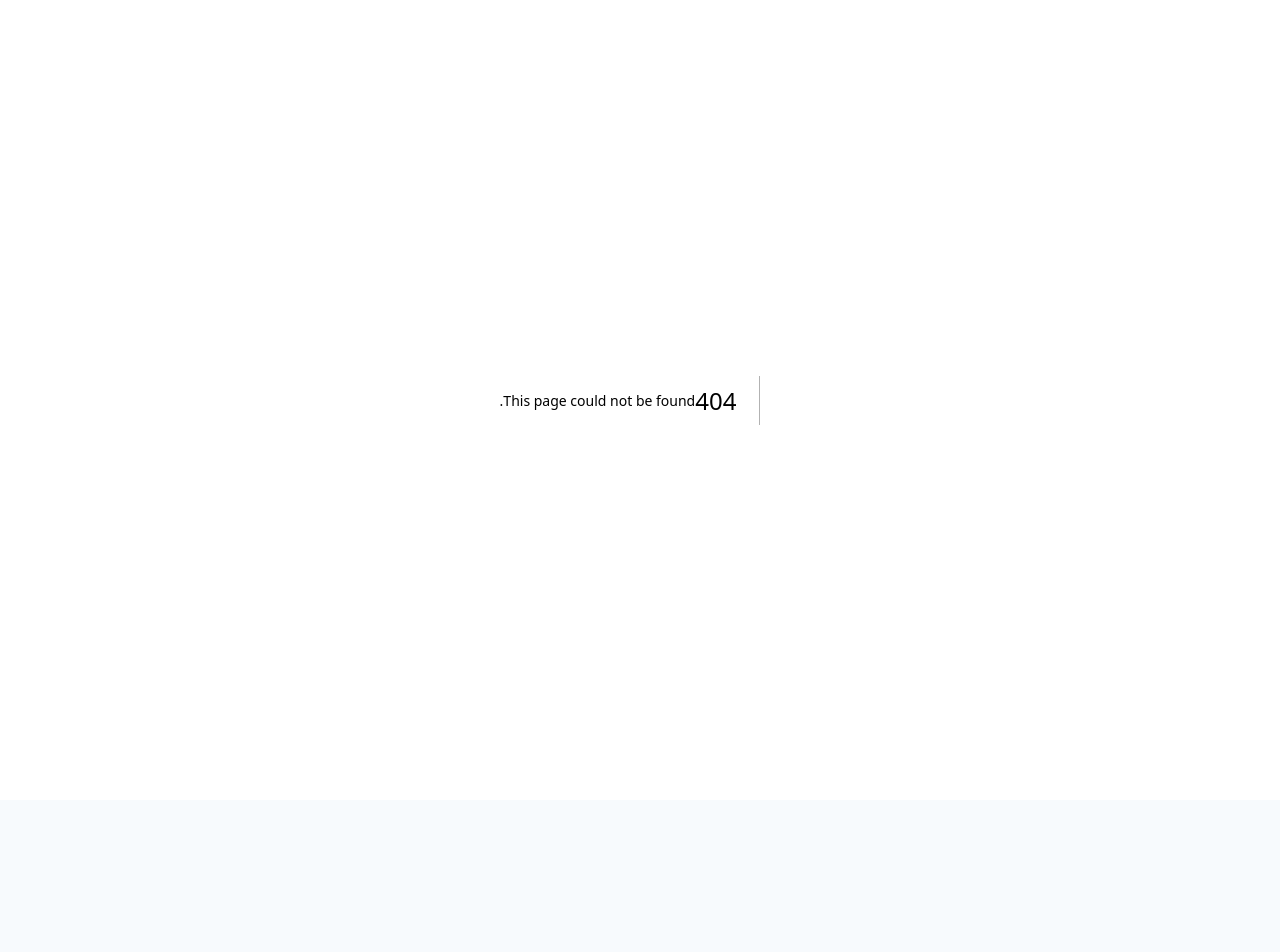
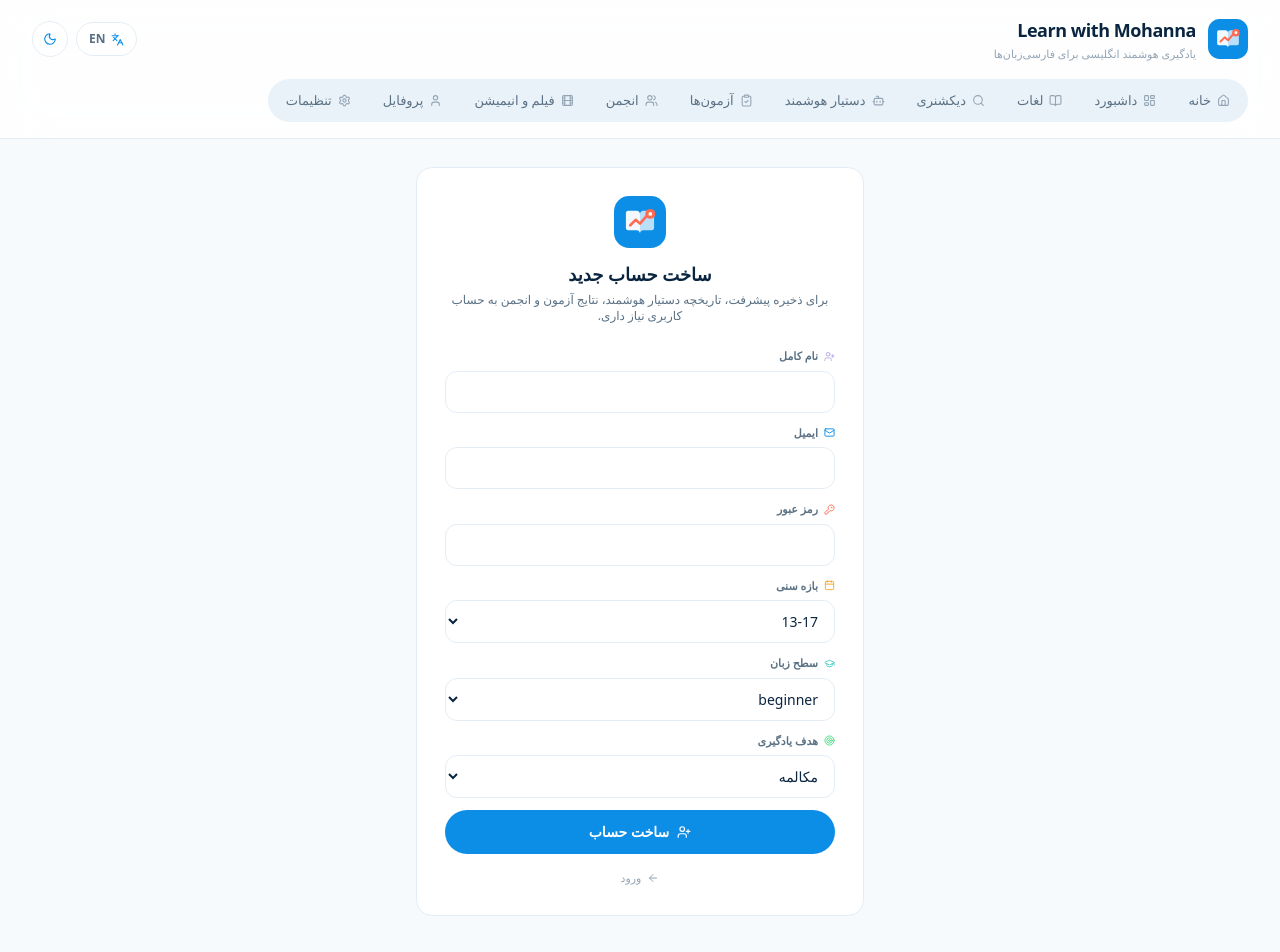
Before and after one commit to Mohi1389/English_app, a Next.js app: page /signup in a window 1280 px wide. Before the commit this address had no page. Shown: the top 952 px of the page. Before the commit the page ends 800 px from the top, so only its background shows below. Built offline with nearby package versions, Linux system fonts and the light colour scheme.

Commit message:
Add signup page

```diff
--- /dev/null
+++ b/src/pages/signup.tsx
@@ -0,0 +1,92 @@
+import React, { useState } from 'react';
+import { useRouter } from 'next/router';
+import { UserPlus, Mail, KeyRound, Calendar, GraduationCap, Target, Loader2, ArrowLeft } from 'lucide-react';
+import Layout from '@/components/Layout';
+import Logo from '@/components/Logo';
+import { useUI } from '@/lib/ui-context';
+import { useAuth } from '@/lib/auth-context';
+import { t } from '@/lib/i18n';
+import { ACCENT } from '@/styles/tokens';
+import { AGE_RANGES, LEVELS, GOALS } from '@/lib/validators';
+
+export default function SignupPage() {
+  const router = useRouter();
+  const { lang, theme } = useUI();
+  const { signup, loading, error } = useAuth();
+  const L = t(lang);
+
+  const [form, setForm] = useState({ fullName: '', email: '', password: '', ageRange: AGE_RANGES[0], level: LEVELS[0], learningGoal: GOALS[0] });
+  const set = (k: string, v: string) => setForm((f) => ({ ...f, [k]: v }));
+  const inputStyle = { backgroundColor: theme.card, borderColor: theme.border, color: theme.text };
+
+  async function submit() {
+    const ok = await signup(form);
+    if (ok) router.push('/dashboard');
+  }
+
+  return (
+    <Layout>
+      <div className="max-w-md mx-auto">
+        <div className="rounded-2xl border p-6 md:p-7" style={{ backgroundColor: theme.card, borderColor: theme.border }}>
+          <div className="flex flex-col items-center text-center gap-3 mb-6">
+            <Logo size={52} />
+            <div>
+              <h2 className="text-lg font-bold">{L.auth.signupTitle}</h2>
+              <p className="text-xs mt-1" style={{ color: theme.sub }}>{L.auth.gated}</p>
+            </div>
+          </div>
+
+          <div className="space-y-3">
+            <Field theme={theme} label={L.auth.fullName} icon={UserPlus} color={ACCENT.lilac}>
+              <input className="w-full px-3 py-2.5 text-sm rounded-xl border focus:outline-none" style={inputStyle} value={form.fullName} onChange={(e) => set('fullName', e.target.value)} />
+            </Field>
+            <Field theme={theme} label={L.auth.email} icon={Mail} color={ACCENT.ocean}>
+              <input type="email" dir="ltr" className="w-full px-3 py-2.5 text-sm rounded-xl border focus:outline-none" style={inputStyle} value={form.email} onChange={(e) => set('email', e.target.value)} />
+            </Field>
+            <Field theme={theme} label={L.auth.password} icon={KeyRound} color={ACCENT.coral}>
+              <input type="password" dir="ltr" className="w-full px-3 py-2.5 text-sm rounded-xl border focus:outline-none" style={inputStyle} value={form.password} onChange={(e) => set('password', e.target.value)} />
+            </Field>
+            <Field theme={theme} label={L.auth.ageRange} icon={Calendar} color={ACCENT.amber}>
+              <select className="w-full px-3 py-2.5 text-sm rounded-xl border focus:outline-none" style={inputStyle} value={form.ageRange} onChange={(e) => set('ageRange', e.target.value)}>
+                {AGE_RANGES.map((x) => <option key={x} value={x}>{x}</option>)}
+              </select>
+            </Field>
+            <Field theme={theme} label={L.auth.level} icon={GraduationCap} color={ACCENT.teal}>
+              <select className="w-full px-3 py-2.5 text-sm rounded-xl border focus:outline-none" style={inputStyle} value={form.level} onChange={(e) => set('level', e.target.value)}>
+                {LEVELS.map((x) => <option key={x} value={x}>{x}</option>)}
+              </select>
+            </Field>
+            <Field theme={theme} label={L.auth.goal} icon={Target} color={ACCENT.green}>
+              <select className="w-full px-3 py-2.5 text-sm rounded-xl border focus:outline-none" style={inputStyle} value={form.learningGoal} onChange={(e) => set('learningGoal', e.target.value)}>
+                {GOALS.map((x, i) => <option key={x} value={x}>{L.goals[i]}</option>)}
+              </select>
+            </Field>
+
+            {error && <p className="text-[11px]" style={{ color: ACCENT.coral }}>{error}</p>}
+
+            <button onClick={submit} disabled={loading}
+              className="w-full py-3 rounded-full text-sm font-semibold flex items-center justify-center gap-2 transition-all duration-200 hover:shadow-md disabled:opacity-50"
+              style={{ backgroundColor: ACCENT.ocean, color: '#fff' }}>
+              {loading ? <Loader2 size={14} className="animate-spin" /> : <UserPlus size={14} />}{L.auth.createAccount}
+            </button>
+
+            <button onClick={() => router.push('/login')} className="w-full flex items-center justify-center gap-1.5 text-[11px] pt-1" style={{ color: theme.meta }}>
+              <ArrowLeft size={12} />{L.auth.login}
+            </button>
+          </div>
+        </div>
+      </div>
+    </Layout>
+  );
+}
+
+function Field({ theme, label, icon: Icon, color, children }: any) {
+  return (
+    <div>
+      <label className="text-[11px] font-semibold flex items-center gap-1.5 mb-1.5" style={{ color: theme.sub }}>
+        <Icon size={11} style={{ color }} /> {label}
+      </label>
+      {children}
+    </div>
+  );
+}
```
